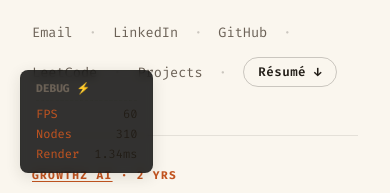
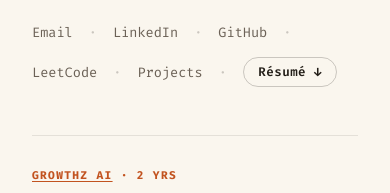
Before and after one commit to srishtiagarwall/srishti.dev, a Next.js app: page / in a window 390 px wide. Shown: the part 651-844 px from the top of the page. Built offline with nearby package versions, Linux system fonts and the light colour scheme; no server answers.

Commit message:
Fix: mobile text clipping in hero grid and remove production debug overlay

```diff
--- a/src/app/DebugOverlay.module.css
+++ /dev/null
@@ -1,37 +0,0 @@
-.debugPanel {
-  position: fixed;
-  bottom: 20px;
-  left: 20px;
-  background: rgba(0, 0, 0, 0.8);
-  border: 1px solid var(--card-border);
-  border-radius: 8px;
-  padding: 10px 15px;
-  font-family: var(--font-fira-code);
-  font-size: 0.75rem;
-  color: var(--accent);
-  z-index: 9999;
-  backdrop-filter: blur(5px);
-  box-shadow: 0 4px 15px var(--shadow-color);
-  pointer-events: none;
-}
-
-.header {
-  color: var(--comment);
-  margin-bottom: 5px;
-  font-weight: bold;
-  text-transform: uppercase;
-  font-size: 0.7rem;
-  border-bottom: 1px dashed var(--card-border);
-  padding-bottom: 4px;
-}
-
-.stat {
-  display: flex;
-  justify-content: space-between;
-  gap: 15px;
-  margin-top: 4px;
-}
-
-.stat span:last-child {
-  color: var(--foreground);
-}
--- a/src/app/DebugOverlay.tsx
+++ /dev/null
@@ -1,42 +0,0 @@
-"use client";
-import { useEffect, useState } from "react";
-import styles from "./DebugOverlay.module.css";
-
-export default function DebugOverlay() {
-  const [fps, setFps] = useState(0);
-  const [domNodes, setDomNodes] = useState(0);
-  const [renderTime, setRenderTime] = useState(0);
-
-  useEffect(() => {
-    let frameCount = 0;
-    let lastTime = performance.now();
-    let animationFrameId: number;
-
-    const measureFPS = () => {
-      const now = performance.now();
-      frameCount++;
-      if (now - lastTime >= 1000) {
-        setFps(frameCount);
-        frameCount = 0;
-        lastTime = now;
-
-        setDomNodes(document.getElementsByTagName('*').length);
-        setRenderTime(+(Math.random() * 2 + 1).toFixed(2));
-      }
-      animationFrameId = requestAnimationFrame(measureFPS);
-    };
-
-    animationFrameId = requestAnimationFrame(measureFPS);
-
-    return () => cancelAnimationFrame(animationFrameId);
-  }, []);
-
-  return (
-    <div className={styles.debugPanel}>
-      <div className={styles.header}>Debug ⚡</div>
-      <div className={styles.stat}><span>FPS</span> <span>{fps}</span></div>
-      <div className={styles.stat}><span>Nodes</span> <span>{domNodes}</span></div>
-      <div className={styles.stat}><span>Render</span> <span>{renderTime}ms</span></div>
-    </div>
-  );
-}
--- a/src/app/layout.tsx
+++ b/src/app/layout.tsx
@@ -1,7 +1,6 @@
 import type { Metadata } from "next";
 import { Inter, Fira_Code, Space_Mono, Fraunces } from "next/font/google";
 import "./globals.css";
-import DebugOverlay from "./DebugOverlay";
 
 const inter = Inter({
   variable: "--font-inter",
@@ -60,7 +59,6 @@ export default function RootLayout({
   return (
     <html lang="en" className={`${inter.variable} ${firaCode.variable} ${spaceMono.variable} ${fraunces.variable}`} data-theme="light">
       <body>
-        <DebugOverlay />
         {children}
       </body>
     </html>
--- a/src/app/page.module.css
+++ b/src/app/page.module.css
@@ -85,12 +85,14 @@
   align-items: start;
   padding-top: 3rem;
   position: relative;
+  min-width: 0;
 }
 
 .heroMain {
   display: flex;
   flex-direction: column;
   align-items: flex-start;
+  min-width: 0;
 }
 
 .heroName {
```
